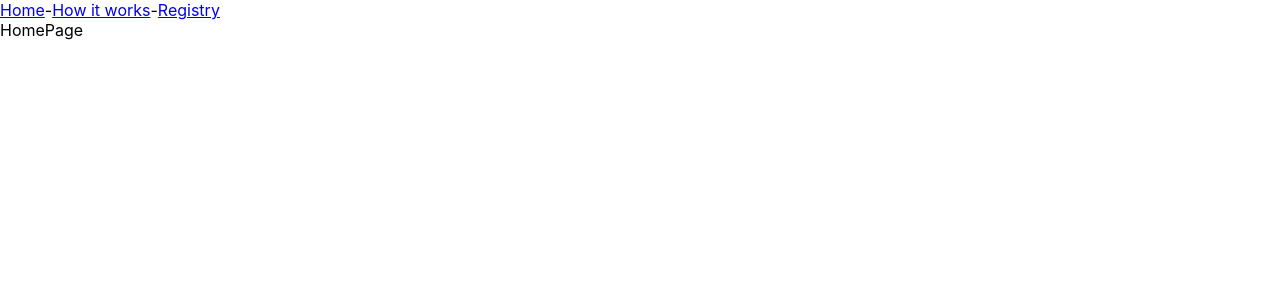
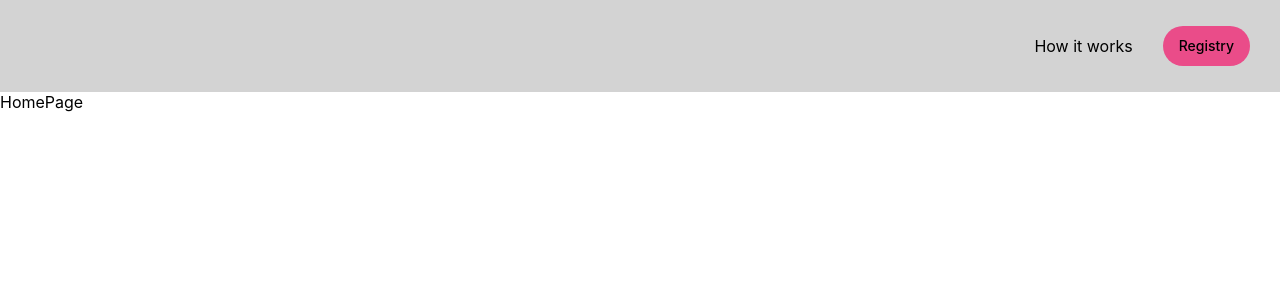
Before and after one commit to leahcarlin/baby-registry-interface, a React (Create React App) app: page / in a window 1280 px wide. Shown: the top 300 px of the page. Built offline with nearby package versions, Linux system fonts and the light colour scheme; no server answers.

Commit message:
Registry page & components

```diff
--- a/package.json
+++ b/package.json
@@ -12,6 +12,7 @@
     "react-router-dom": "^6.2.2",
     "react-scripts": "5.0.0",
     "redux-thunk": "^2.4.1",
+    "sass": "^1.49.11",
     "web-vitals": "^2.1.4"
   },
   "scripts": {
--- /dev/null
+++ b/src/components/ItemCard/ItemCard.scss
@@ -0,0 +1,83 @@
+.card-container {
+  background-color: white;
+  margin: 20px;
+  padding: 20px;
+  border-radius: 10px;
+  display: flex;
+  flex-direction: column;
+  box-shadow: rgba(0, 0, 0, 0.02) 0 1px 3px 0;
+  box-sizing: border-box;
+  color: rgba(0, 0, 0, 0.85);
+
+  .card-img {
+    display: flex;
+    justify-content: center;
+
+    img {
+      width: 200px;
+      height: 300px;
+      object-fit: cover;
+    }
+  }
+
+  .details {
+    display: flex;
+    flex-direction: column;
+
+    p {
+      margin: 0;
+    }
+
+    ul {
+      display: flex;
+      justify-content: space-between;
+      align-items: center;
+      padding: 0;
+
+      li {
+        list-style-type: none;
+
+        button {
+          background-color: #ea4c89;
+          border-radius: 20px;
+          border-style: none;
+          box-sizing: border-box;
+          color: #ffffff;
+          display: inline-block;
+          font-size: 14px;
+          font-weight: 500;
+          height: 40px;
+          line-height: 20px;
+          list-style: none;
+          margin: 0;
+          outline: none;
+          padding: 10px 16px;
+          transition: color 100ms;
+          vertical-align: baseline;
+          user-select: none;
+          -webkit-user-select: none;
+          touch-action: manipulation;
+        }
+
+        button:hover,
+        button:focus {
+          background-color: #f082ac;
+        }
+      }
+    }
+  }
+  .purchased {
+    display: flex;
+    justify-content: center;
+  }
+}
+
+.card-container:hover,
+.card-container:focus {
+  border-color: rgba(0, 0, 0, 0.15);
+  box-shadow: rgba(0, 0, 0, 0.1) 0 4px 12px;
+  color: rgba(0, 0, 0, 0.65);
+}
+.card-container:hover {
+  transform: translateY(-1px);
+}
--- /dev/null
+++ b/src/components/ItemCard/index.js
@@ -0,0 +1,37 @@
+import React from "react";
+import "./ItemCard.scss";
+
+export default function ItemCard(props) {
+  const { items } = props;
+
+  return (
+    <div>
+      {items.map((item) => (
+        <div className="card-container" key={item.id}>
+          <div className="card-img">
+            <img src={item.imgUrl} alt={item.title} />
+          </div>
+          <p>{item.description}</p>
+          <div className="details">
+            <p>
+              <strong>Buy Directly From</strong>
+            </p>
+            <ul>
+              <li>{item.shortUrl}</li>
+              <li>{item.price}</li>
+              <li>
+                <button>Buy</button>
+              </li>
+            </ul>
+          </div>
+          <div className="purchased">
+            <label>
+              <input type="checkbox" />
+              I've purchased this
+            </label>
+          </div>
+        </div>
+      ))}
+    </div>
+  );
+}
--- a/src/components/NavBar.js
+++ /dev/null
@@ -1,14 +0,0 @@
-import React from "react";
-import { Link } from "react-router-dom";
-
-export default function NavBar() {
-  return (
-    <div>
-      <Link to="/">Home</Link>
-      {"-"}
-      <Link to="/more-info">How it works</Link>
-      {"-"}
-      <Link to="/registry">Registry</Link>
-    </div>
-  );
-}
--- /dev/null
+++ b/src/components/NavBar/NavBar.scss
@@ -0,0 +1,59 @@
+.nav-container {
+  background-color: lightgray;
+  padding: 10px 0;
+  display: flex;
+  align-items: center;
+  justify-content: space-evenly;
+
+  ul {
+    display: flex;
+    align-items: center;
+    list-style-type: none;
+    padding-left: 0;
+
+    li {
+      span {
+        padding: 12px 20px;
+        border-radius: 20px;
+        margin-left: 20px;
+        background-color: #ea4c89;
+        border-radius: 20px;
+        border-style: none;
+        box-sizing: border-box;
+        color: #ffffff;
+        display: inline-block;
+        font-size: 14px;
+        font-weight: 500;
+        height: 40px;
+        line-height: 20px;
+        list-style: none;
+        margin: 0;
+        outline: none;
+        padding: 10px 16px;
+        transition: color 100ms;
+        vertical-align: baseline;
+        user-select: none;
+        -webkit-user-select: none;
+        touch-action: manipulation;
+      }
+
+      span:hover,
+      span:focus {
+        background-color: #f082ac;
+      }
+      a {
+        text-decoration: none;
+        color: black;
+      }
+    }
+  }
+}
+
+@media (min-width: 768px) {
+  .nav-container {
+    justify-content: flex-end;
+    li {
+      margin-right: 30px;
+    }
+  }
+}
--- /dev/null
+++ b/src/components/NavBar/index.js
@@ -0,0 +1,20 @@
+import React from "react";
+import { Link } from "react-router-dom";
+import "./NavBar.scss";
+
+export default function NavBar() {
+  return (
+    <div className="nav-container">
+      <ul>
+        <li>
+          <Link to="/more-info">How it works</Link>
+        </li>
+        <li>
+          <span>
+            <Link to="/registry">Registry</Link>
+          </span>
+        </li>
+      </ul>
+    </div>
+  );
+}
--- /dev/null
+++ b/src/pages/RegistryPage/RegistryPage.scss
@@ -0,0 +1,38 @@
+.container {
+  width: 100%;
+  background-color: #eeeeee;
+
+  .title {
+    display: flex;
+    align-items: center;
+    justify-content: center;
+    flex-direction: column;
+
+    h2 {
+      margin-bottom: 10px;
+    }
+    p {
+      margin: 0;
+    }
+  }
+
+  .filter {
+    ul {
+      display: flex;
+      margin: 30px 0;
+      padding: 0;
+      justify-content: space-evenly;
+
+      li {
+        list-style: none;
+      }
+    }
+  }
+}
+@media (min-width: 768px) {
+  .filter {
+    ul {
+      width: 40%;
+    }
+  }
+}
--- a/src/pages/RegistryPage/index.js
+++ b/src/pages/RegistryPage/index.js
@@ -3,6 +3,8 @@ import { useEffect } from "react";
 import { useDispatch, useSelector } from "react-redux";
 import { fetchAllItems } from "../../store/item/actions";
 import { selectAllItems } from "../../store/item/selectors";
+import ItemCard from "../../components/ItemCard";
+import "./RegistryPage.scss";
 
 export default function RegistryPage() {
   const dispatch = useDispatch();
@@ -14,10 +16,20 @@ export default function RegistryPage() {
   }, [dispatch]);
 
   return (
-    <div class="container">
-      {items.map((item) => (
-        <h1>{item.title}</h1>
-      ))}
+    <div className="container">
+      <div className="title">
+        <h2>Baby Carlin Registry</h2>
+        <p>
+          Arrival Date <strong>July 9, 2022</strong>
+        </p>
+      </div>
+      <div className="filter">
+        <ul>
+          <li>Still Need</li>
+          <li>Fulfilled</li>
+        </ul>
+      </div>
+      {items ? <ItemCard items={items} /> : null}
     </div>
   );
 }
```
Also changed, not shown: 1 other file (tests, documents, lock files or other folders).
